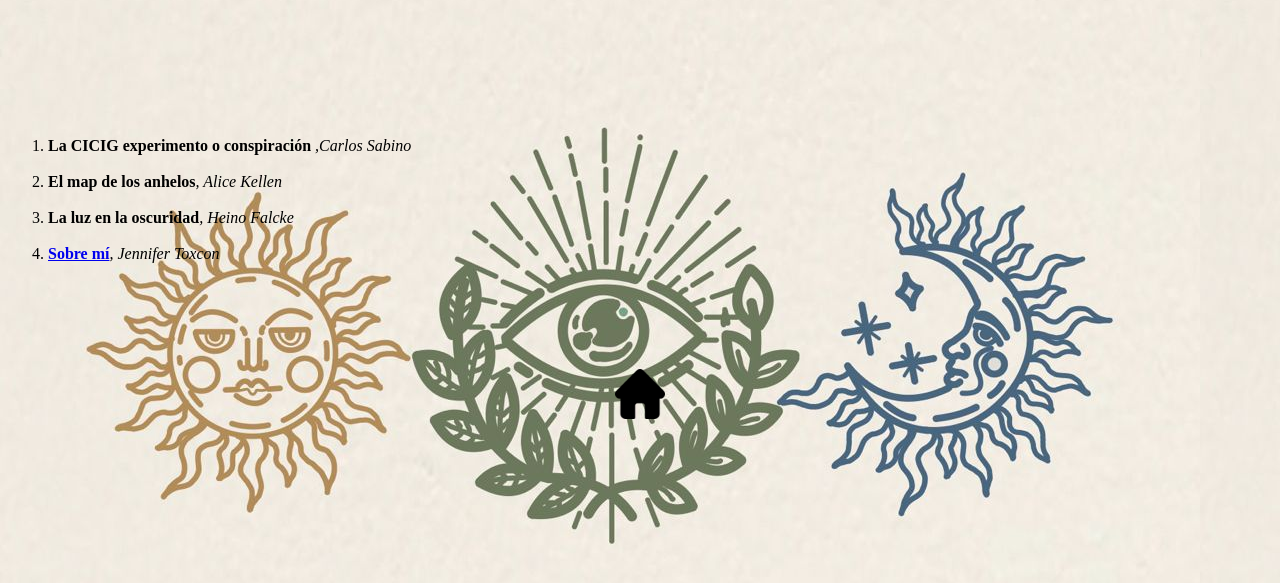
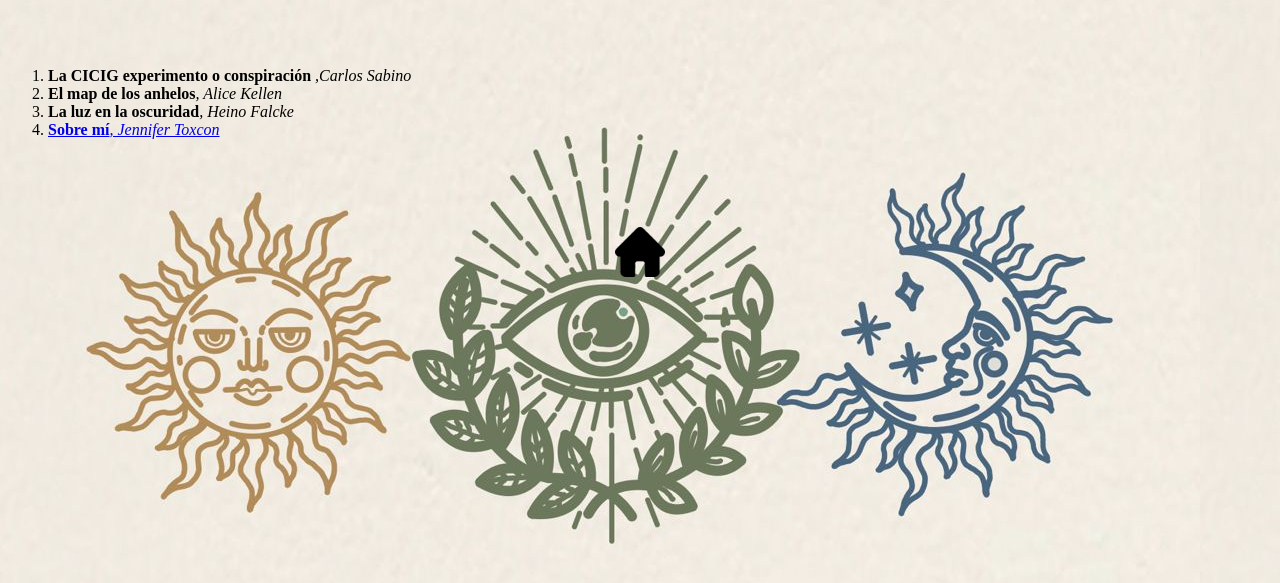
Before and after one commit to Wachuuu15/Lab7_web, a plain HTML site: page nuevos_lanzamientos.html in a window 1280 px wide. Shown: the part 119-702 px from the top of the page. Drawn offline with Linux system fonts and the light colour scheme.

Commit message:
new nuevos_lanzamientos.js

```diff
--- a/nuevos_lanzamientos.html
+++ b/nuevos_lanzamientos.html
@@ -8,27 +8,7 @@
     <link rel="stylesheet" href="estilos.css" type="text/css">
 
 </head>
-<body background="ojo.jpg">
-    <h1 align="center">Nuevos Lanzamientos</h1>
-    <br>
-    <br>
-    <br>
-    <div>
-        <ol>
-            <li><b>La CICIG experimento o conspiración</b><i> ,Carlos Sabino</i></li><br>
-            <li><b>El map de los anhelos</b><i>, Alice Kellen</i></li><br>
-            <li><b>La luz en la oscuridad</b><i>, Heino Falcke</i></li><br>
-            <a href="historia.html"><li><b>Sobre mí</b><i></a>, Jennifer Toxcon</i></li><br>
-        </ol>
-    </div>
-    <br>
-    <br>
-    <br>
-    <br>
-    <div style="text-align: center;">
-        <a  href="index.html">
-            <img style="text-align:center;" src="casa.png" width="50" height="50">
-        </a>
-    </div>
+<body>
+    <script src="nuevos_lanzamientos.js"></script>
 </body>
 </html>
--- a/nuevos_lanzamientos.js
+++ b/nuevos_lanzamientos.js
@@ -0,0 +1,59 @@
+// Crea el título h1 y lo centra
+const h1 = document.createElement('h1');
+h1.textContent = 'Nuevos Lanzamientos';
+h1.style.textAlign = 'center';
+
+// Crea la lista ordenada y sus elementos
+const ol = document.createElement('ol');
+const li1 = document.createElement('li');
+li1.innerHTML = '<b>La CICIG experimento o conspiración</b><i> ,Carlos Sabino</i>';
+const li2 = document.createElement('li');
+li2.innerHTML = '<b>El map de los anhelos</b><i>, Alice Kellen</i>';
+const li3 = document.createElement('li');
+li3.innerHTML = '<b>La luz en la oscuridad</b><i>, Heino Falcke</i>';
+const li4 = document.createElement('li');
+li4.innerHTML = '<a href="historia.html"><b>Sobre mí</b><i>, Jennifer Toxcon</i></a>';
+
+// Agrega los elementos de la lista ordenada a la lista
+ol.appendChild(li1);
+ol.appendChild(li2);
+ol.appendChild(li3);
+ol.appendChild(li4);
+
+// Crea un div y agrega la lista ordenada
+const div1 = document.createElement('div');
+div1.appendChild(ol);
+
+// Crea los espacios vacíos con elementos br
+const br1 = document.createElement('br');
+const br2 = document.createElement('br');
+const br3 = document.createElement('br');
+const br4 = document.createElement('br');
+
+// Agrega los espacios vacíos al div
+div1.appendChild(br1);
+div1.appendChild(br2);
+div1.appendChild(br3);
+div1.appendChild(br4);
+
+// Crea un segundo div para el botón de regreso a la página principal
+const div2 = document.createElement('div');
+div2.style.textAlign = 'center';
+const a = document.createElement('a');
+a.href = 'index.html';
+const img = document.createElement('img');
+img.src = 'casa.png';
+img.width = 50;
+img.height = 50;
+a.appendChild(img);
+div2.appendChild(a);
+
+// Agrega ambos divs al body
+// Crea el body y establece el background
+document.body.style.backgroundImage = 'url(ojo.jpg)';
+document.body.appendChild(h1);
+document.body.appendChild(div1);
+document.body.appendChild(div2);
+
+// Agrega el body al documento
+document.documentElement.appendChild(body);
```
